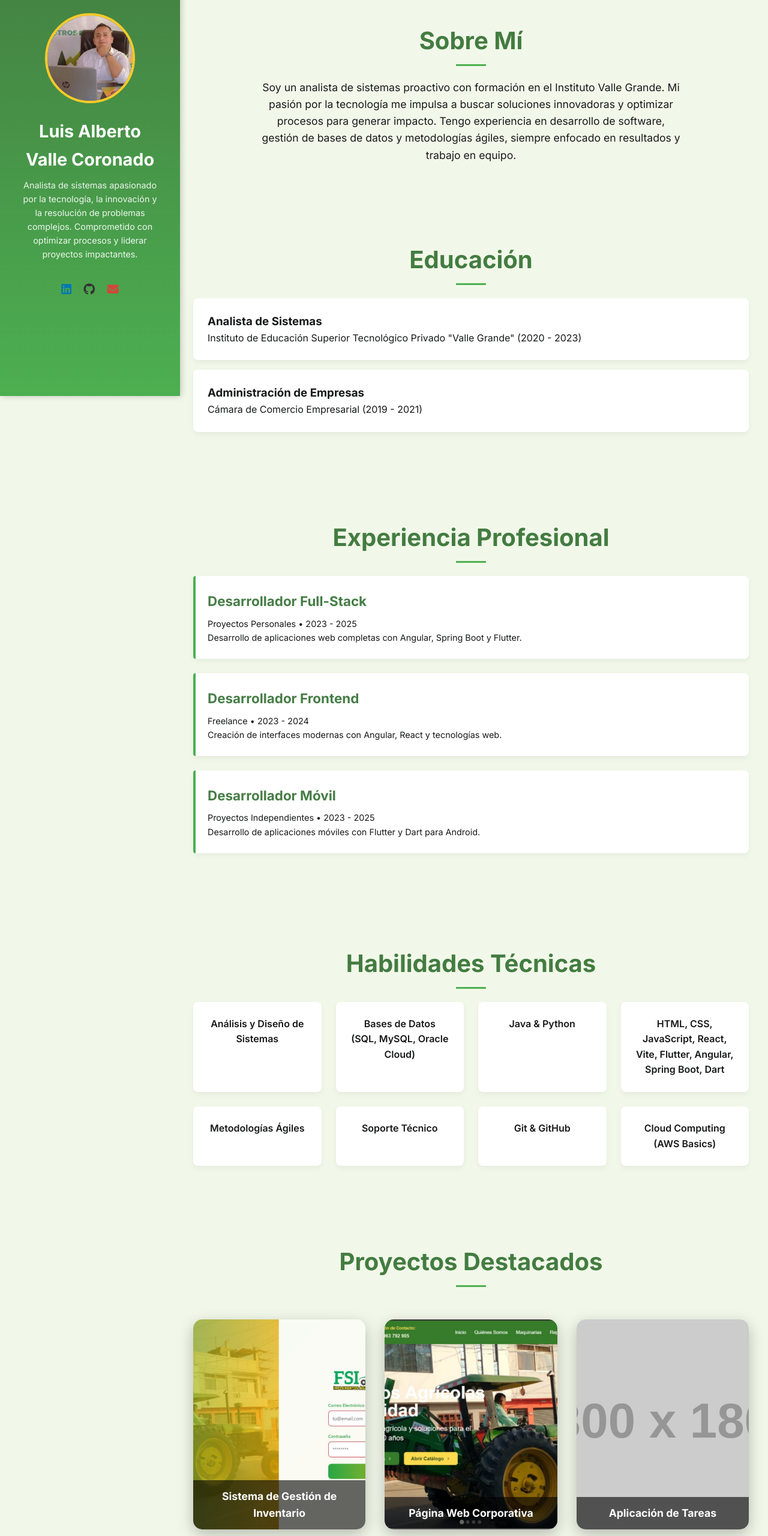
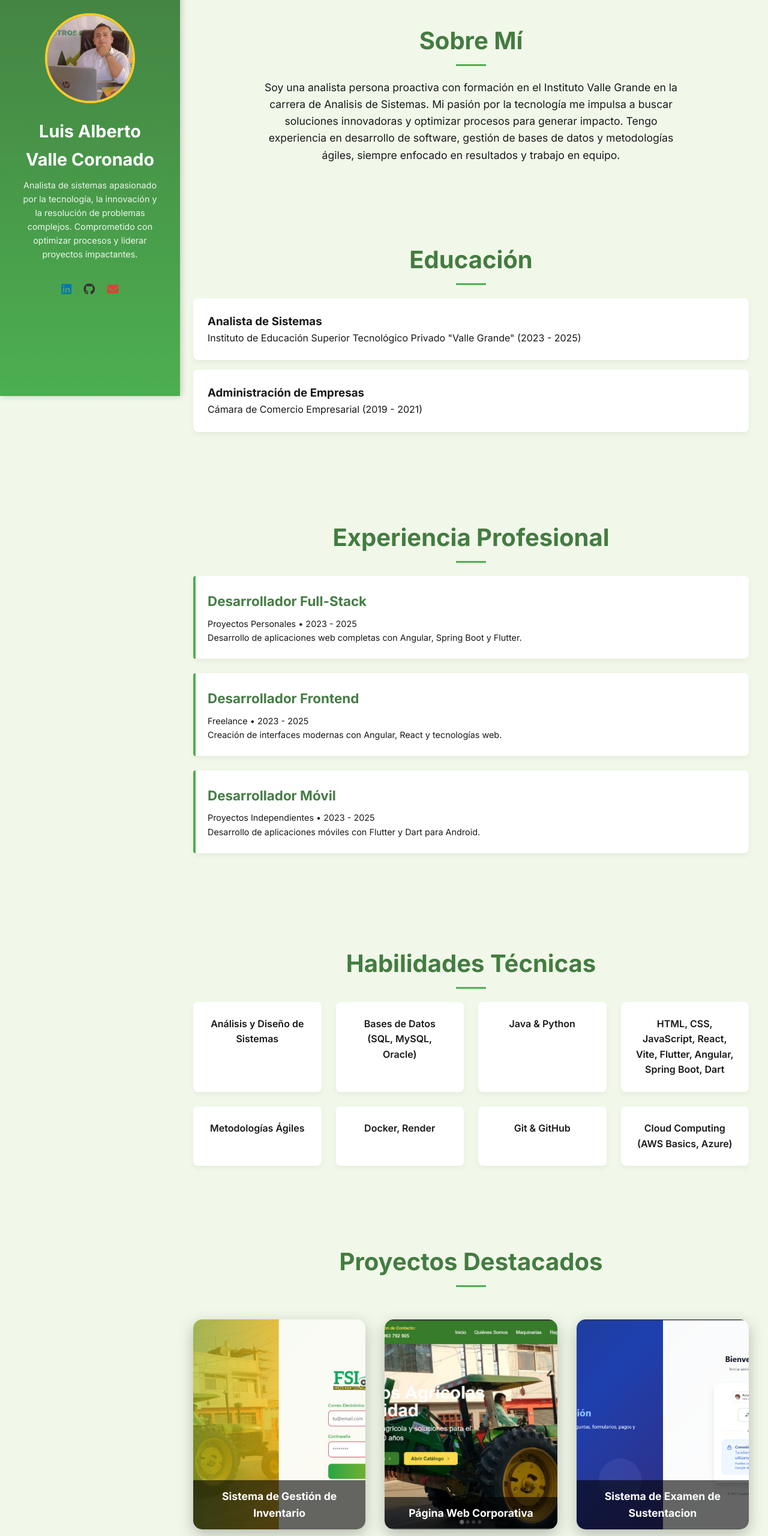
Before and after one commit to LuisValle79/cv_luisvalle, a plain HTML site: page index.html in a window 1280 px wide. Shown: the part 140-2700 px from the top of the page at 60% size. Drawn offline with nearby package versions, Linux system fonts and the light colour scheme; placeholder pictures from the web are drawn by us.

Commit message:
update cv

```diff
--- a/index.html
+++ b/index.html
@@ -42,14 +42,14 @@
     <main>
         <section id="sobre-mi">
             <h2>Sobre Mí</h2>
-            <p>Soy un analista de sistemas proactivo con formación en el Instituto Valle Grande. Mi pasión por la tecnología me impulsa a buscar soluciones innovadoras y optimizar procesos para generar impacto. Tengo experiencia en desarrollo de software, gestión de bases de datos y metodologías ágiles, siempre enfocado en resultados y trabajo en equipo.</p>
+            <p>Soy una analista persona proactiva con formación en el Instituto Valle Grande en la carrera de Analisis de Sistemas. Mi pasión por la tecnología me impulsa a buscar soluciones innovadoras y optimizar procesos para generar impacto. Tengo experiencia en desarrollo de software, gestión de bases de datos y metodologías ágiles, siempre enfocado en resultados y trabajo en equipo.</p>
         </section>
 
         <section id="educacion">
             <h2>Educación</h2>
             <div class="education-item">
                 <h3>Analista de Sistemas</h3>
-                <p>Instituto de Educación Superior Tecnológico Privado "Valle Grande" (2020 - 2023)</p>
+                <p>Instituto de Educación Superior Tecnológico Privado "Valle Grande" (2023 - 2025)</p>
             </div>
             <div class="education-item">
                 <h3>Administración de Empresas</h3>
@@ -66,7 +66,7 @@
             </div>
             <div class="experience-item">
                 <h3>Desarrollador Frontend</h3>
-                <p>Freelance • 2023 - 2024</p>
+                <p>Freelance • 2023 - 2025</p>
                 <p>Creación de interfaces modernas con Angular, React y tecnologías web.</p>
             </div>
             <div class="experience-item">
@@ -80,13 +80,14 @@
             <h2>Habilidades Técnicas</h2>
     <div class="habilidades-grid">
         <div class="habilidad">Análisis y Diseño de Sistemas</div>
-                <div class="habilidad">Bases de Datos (SQL, MySQL, Oracle Cloud)</div>
+        <div class="habilidad">Bases de Datos (SQL, MySQL, Oracle)</div>
         <div class="habilidad">Java & Python</div>
         <div class="habilidad">HTML, CSS, JavaScript, React, Vite, Flutter, Angular, Spring Boot, Dart</div>
         <div class="habilidad">Metodologías Ágiles</div>
-                <div class="habilidad">Soporte Técnico</div>
+        <div class="habilidad">Docker, Render</div>
         <div class="habilidad">Git & GitHub</div>
-                <div class="habilidad">Cloud Computing (AWS Basics)</div>
+        <div class="habilidad">Cloud Computing (AWS Basics, Azure)</div>
+
     </div>
         </section>
 
@@ -131,11 +132,12 @@
         <div class="card">
             <div class="card-inner">
                 <div class="card-front">
-                    <img src="https://via.placeholder.com/300x180" alt="Aplicación de Tareas">
-                    <h3>Aplicación de Tareas</h3>
+                    <img src="assets/sistemasustentacion.png" alt="Sistema de Examen de Sustentacion">
+                    <h3>Sistema de Examen de Sustentacion</h3>
                 </div>
                 <div class="card-back">
-                    <p>Aplicación web para gestión de tareas con Python y Flask, integrando notificaciones en tiempo real.</p>
+                    <p>Sistema realizado con python y react , permite a los profesores gestionar los examenes a travez de un banco de preguntas aleatoriamente y a los alumnos realizar los examenes y ver sus resultados.</p>
+
                     <div class="tech-icons">
                         <i class="fab fa-python"></i>
                         <i class="fab fa-html5"></i>
--- a/style.css
+++ b/style.css
@@ -547,6 +547,8 @@
 
         /* Footer */
 footer {
+            margin-left: var(--sidebar-width);
+    width: calc(100% - var(--sidebar-width));
         background: linear-gradient(180deg, var(--primary-color), var(--secondary-color));
         color: var(--surface-color);
         padding: 3rem 2rem;
@@ -628,6 +630,11 @@ footer {
                 width: 250px;
             }
 
+                footer {
+        width: 100%;
+        margin-left: 0;
+    }
+
             main, header {
                 margin-left: 250px;
                 margin-left: calc(250px + (100% - 250px - 1000px) / 2);
@@ -655,6 +662,11 @@ footer {
                 position: sticky;
                 top: 0;
             }
+
+                footer {
+        width: 100%;
+        margin-left: 0;
+    }
 
             .nav-links {
                 position: fixed;
```
Also changed, not shown: assets/sistemasustentacion.png (added). Lines whose indentation alone changed are shown as unchanged.
